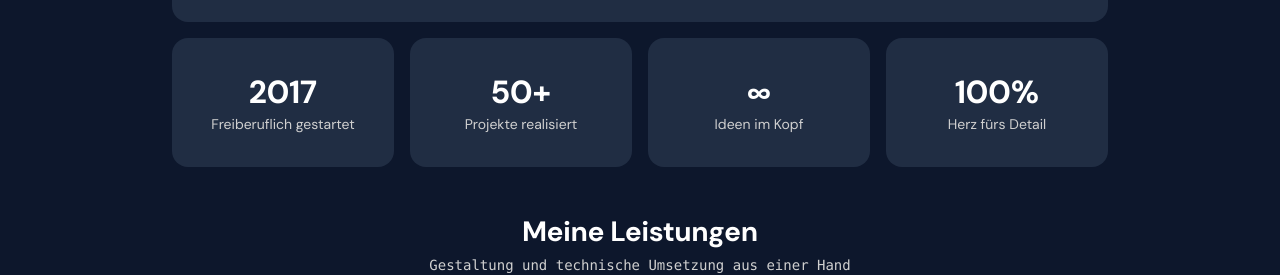
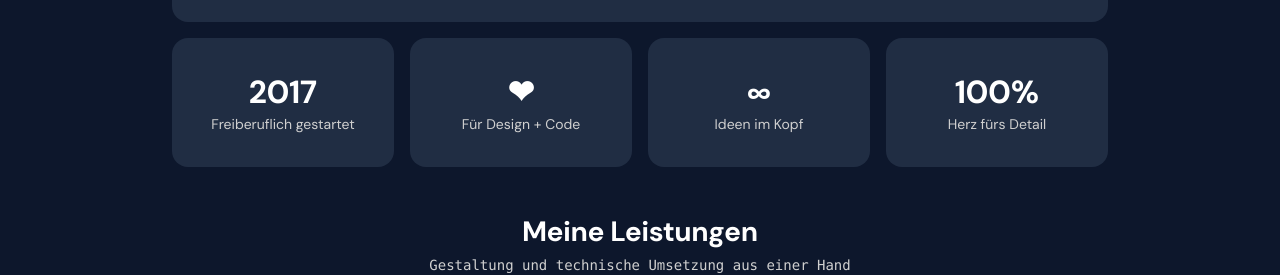
Before and after one commit to enaaacode/annabelle-feiler.github.io, a Jekyll site: the page built from index.html, in a window 1280 px wide and 900 px high, scrolled down 374 px. Shown: the part 189-464 px from the top of the window. Built offline with Jekyll 4.4.1, drawn with Linux system fonts in a browser that asks for light colours.

Commit message:
Change 50+ to heart

```diff
--- a/_data/fakten-grid.yml
+++ b/_data/fakten-grid.yml
@@ -1,8 +1,8 @@
 - kennzahl: '2017'
   beschreibung: 'Freiberuflich gestartet'
 
-- kennzahl: '50+'
-  beschreibung: 'Projekte realisiert'
+- kennzahl: '❤'
+  beschreibung: 'Für Design + Code'
 
 - kennzahl: '∞'
   beschreibung: 'Ideen im Kopf'
```
